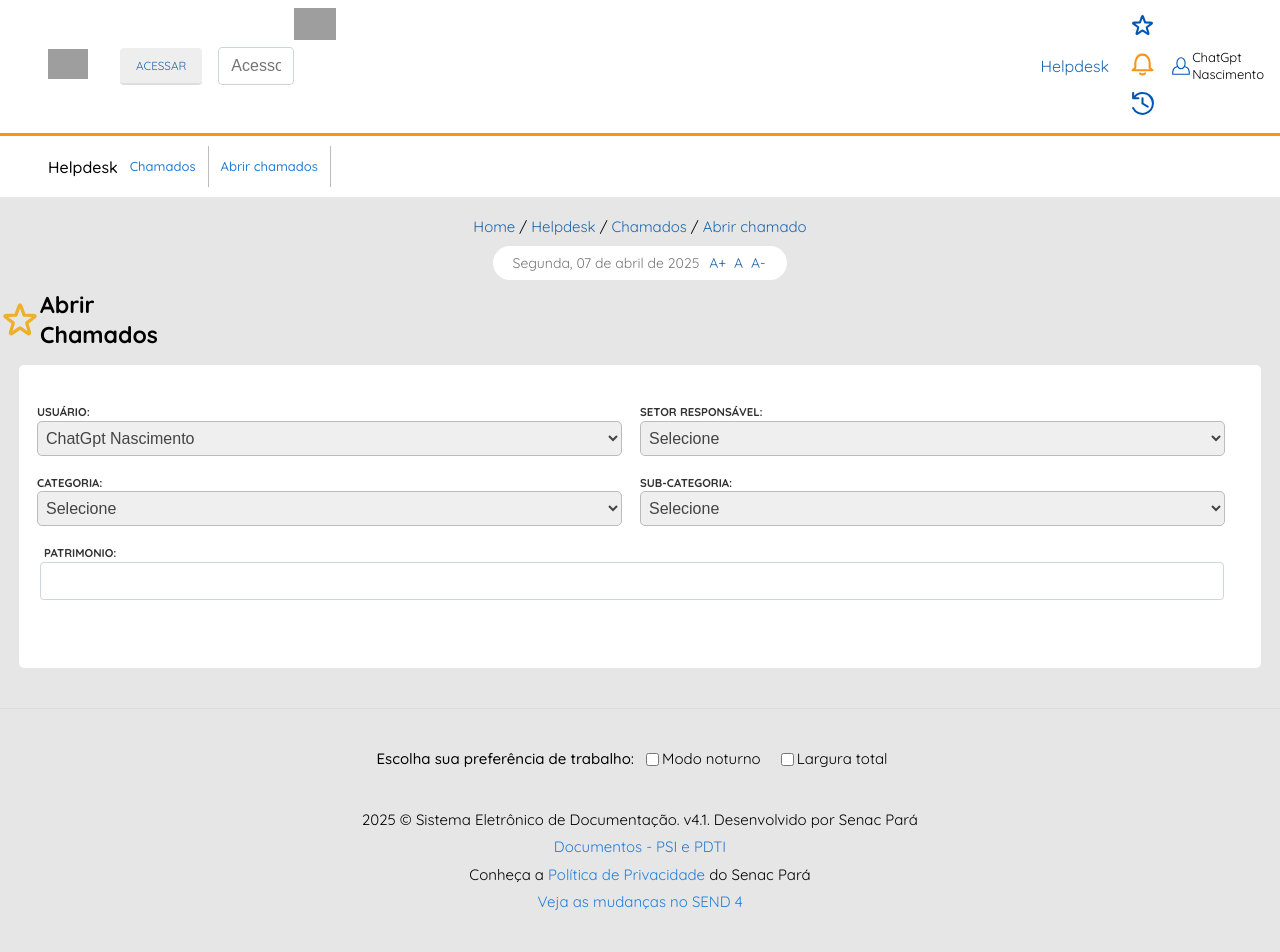
After one commit to pmoraes230/send_senac, a Django app: page /helpdesk/ in a window 1280 px wide. The commit adds this page. Run offline with Django 5.2, Linux system fonts and the light colour scheme; some libraries are stand-ins or nearby versions; grey boxes are pictures that could not be loaded.

Commit message:
criação de tela de helpdesk e finalização da home

```diff
--- /dev/null
+++ b/Send_app/static/style/helpdesk.css
@@ -0,0 +1,134 @@
+@import url('https://fonts.googleapis.com/css2?family=Quicksand:wght@300..700&display=swap');
+
+body {
+    font-family: "Quicksand", sans-serif;
+}
+
+.menu-primario {
+    padding-top: 10px;
+    padding-bottom: 10px;
+    font-size: 13px;
+    z-index: 100;
+    background: #fff;
+}
+
+.container {
+    max-width: none;
+    width: 100%;
+    margin-left: auto;
+    margin-right: auto;
+    display: flex;
+    align-items: center;
+}
+
+.navbar-brand {
+    color: #000000;
+    text-align: left;
+    display: inline-block;
+    padding-top: 3px;
+    margin: 0 0 0 2rem;
+    font-size: 16px;
+    font-weight: 500;
+}
+
+.navbar-nav {
+    display: flex;
+    padding-left: 0;
+    margin-bottom: 0;
+    list-style: none;
+}
+
+.menu-primario ul li {
+    border-right: 1px solid #bbbbbb;
+}
+
+.section_aside {
+    display: flex;
+    align-items: center;
+    justify-content: space-around;
+    gap: 63%;
+    flex-wrap: wrap;
+}
+
+.page-header, .page-header-title {
+    display: flex;
+    justify-content: center;
+    align-items: center;
+    margin-right: 64%;
+    font-size: 23px;
+    font-weight: 700;
+}
+
+/* criar chamados */
+.card {
+    background: #FFF;
+    border-radius: 5px;
+    margin-top: 15px;
+    margin-bottom: 30px;
+    border: 0;
+}
+
+.card-body {
+    flex: 1 1 auto;
+    padding: 1.25rem;
+    display: flex;
+    flex-direction: column;
+    justify-content: center;
+}
+
+.row {
+    display: flex;
+    flex-wrap: wrap;
+    margin-right: -15px;
+    margin-left: -15px;
+}
+
+.col-md-6 {
+    flex: 0 0 50%;
+    max-width: 50%;
+}
+
+.form-group {
+    margin-bottom: 1rem;
+}
+
+.subtitle {
+    text-transform: uppercase;
+    font-size: 76%;
+    color: #313131;
+    font-weight: bold;
+}
+
+.select2-hidden-accessible {
+    border: 0;
+    clip: rect(0 0 0 0);
+    clip-path: inset(50%);
+    height: 1px;
+    overflow: hidden;
+    padding: 0;
+    position: absolute;
+    width: 1px;
+    white-space: nowrap;
+}
+
+.select2-container {
+    width: 97%;
+    padding: 7px 4px;
+    border-radius: 5px;
+    border: 1px solid #bbbbbb;
+    color: #444;
+    font-size: 16px;
+}
+
+.optUser {
+    color: #000000;
+}
+
+.digits {
+    margin: 0 0rem 0 -12px;
+    width: 98.5%;
+}
+
+.patrimonio {
+    margin-left: -8px;
+}
--- a/Send_app/static/style/home.css
+++ b/Send_app/static/style/home.css
@@ -327,3 +327,107 @@ img {
     padding: .75rem;
     vertical-align: top;
 }
+
+.site_footer {
+    border-top: 1px solid #ddd;
+    padding-top: 40px;
+    padding-bottom: 20px;
+    margin-top: 40px;
+}
+
+.container_footer {
+    max-width: none;
+    width: 100%;
+    margin-left: auto;
+    margin-right: auto;
+    display: flex;
+    justify-content: center;
+    align-items: center;
+}
+
+.container_footer_footer {
+    display: flex;
+    flex-direction: column;
+    justify-content: center;
+    align-items: center;
+    margin-top: 2rem;
+}
+
+.mr-p {
+    margin: 8px;
+}
+
+.mr-2 {
+    margin-right: .5rem;
+    font-weight: 500;
+}
+
+.custom-control-inline {
+    display: inline-flex;
+    margin-right: 1rem;
+}
+
+.custom-control-label::after {
+    position: absolute;
+    top: .25rem;
+    left: 0;
+    display: block;
+    width: 1rem;
+    height: 1rem;
+    content: "";
+    background-repeat: no-repeat;
+    background-position: center center;
+    background-size: 50% 50%;
+}
+
+input[type="checkbox"],input[type="radio"]{
+    width: auto;
+    height: 15px;
+}
+
+/* dropdown */
+
+/* Estilo do cabeçalho */
+.card-header {
+    display: flex;
+    align-items: center;
+    padding: 10px;
+    cursor: pointer;
+    background-color: #e0e0e0;
+    border-bottom: 1px solid #ddd;
+}
+
+/* Estilo do ícone */
+.icon_plus {
+    width: 20px;
+    height: 20px;
+    margin-right: 10px;
+    transition: transform 0.3s ease; /* Animação para o ícone */
+}
+
+/* Estilo do título */
+.card-header h4 {
+    margin: 0;
+    font-size: 16px;
+    color: #333;
+}
+
+/* Estilo do conteúdo do dropdown */
+.card-content {
+    max-height: 0; /* Começa escondido */
+    overflow: hidden;
+    padding: 0 10px;
+    transition: max-height 0.3s ease, padding 0.3s ease; /* Animação suave */
+    background-color: #fff;
+}
+
+/* Classe para quando o dropdown está aberto */
+.card-content.open {
+    max-width: 1725px;
+    padding: 25px 0rem;
+}
+
+/* Rotação do ícone quando o dropdown está aberto (opcional) */
+.card-header.active .icon_plus {
+    transform: rotate(45deg); /* Rotaciona o ícone para parecer um "X" ou "minus" */
+}
--- /dev/null
+++ b/Send_app/templates/helpdesk.html
@@ -0,0 +1,171 @@
+{% load static %}
+
+<!DOCTYPE html>
+<html lang="pt-br">
+
+<head>
+    <meta charset="UTF-8">
+    <meta name="viewport" content="width=device-width, initial-scale=1.0">
+    <link rel="stylesheet" href="https://cdnjs.cloudflare.com/ajax/libs/meyer-reset/2.0/reset.min.css"
+        integrity="sha512-NmLkDIU1C/C88wi324HBc+S2kLhi08PN5GDeUVVVC/BVt/9Izdsc9SVeVfA1UZbY3sHUlDSyRXhCzHfr6hmPPw=="
+        crossorigin="anonymous" referrerpolicy="no-referrer" />
+    <link rel="shortcut icon" href="https://www.pa.senac.br/send4/resources/img/favicon.ico" type="image/x-icon" />
+    <link rel="stylesheet" href="{% static 'style/home.css' %}" />
+    <link rel="stylesheet" href="{% static 'style/helpdesk.css' %}">
+    <title>Abrir chamado</title>
+</head>
+
+<body>
+    <header class="container_header navbar">
+        <div class="container_acessibidades mx-3">
+            <div class="img_send ml-3">
+                <a href="{% url "home" %}"><img src="https://www.pa.senac.br/send4/resources/img/send-large.png"
+                        alt="logo_send" /></a>
+            </div>
+            <div class="btn_acessibilidades">
+                <a href="#" class="btn_acesso ml-3">Acessar</a>
+                <input type="text" placeholder="Acesso rápido" class="ml-3 form-control" />
+            </div>
+        </div>
+
+        <figure class="img-fluid center-block ml-auto logo-senac">
+            <img src="https://www.pa.senac.br/send4/resources/img/senac/logo_regional.png" alt="logo senac" />
+        </figure>
+
+        <div class="conteiner_icons navbar-nav">
+            <a href="{% url "helpdesk" %}" class="helpdesk">Helpdesk</a>
+            <div class="icons_header">
+                <img src="{% static 'icons/star_blue.svg' %}" alt="icon_star" class="icons" />
+                <img src="{% static 'icons/bell.svg' %}" alt="icon_bell" />
+                <img src="{% static 'icons/time.svg' %}" alt="icon_time" />
+            </div>
+
+            <div class="user_camp">
+                <img src="{% static 'icons/user.svg' %}" alt="icon_user" class="icon_user" />
+                <p class="name_user">ChatGpt Nascimento</p>
+            </div>
+        </div>
+    </header>
+
+    <nav class="navbar menu-primario">
+        <div class="container">
+            <span class="navbar-brand">Helpdesk</span>
+            <div class="collapse navbar-collapse" id="navbarSupportedContent">
+                <ul class="navbar-nav mr-auto">
+                    <li class="nav-item"><a href="#" class="nav-link">Chamados</a></li>
+                    <li class="nav-item"><a href="#" class="nav-link">Abrir chamados</a></li>
+                </ul>
+            </div>
+        </div>
+    </nav>
+
+    <div class="conteiner page-content">
+        <aside class="section_aside">
+            <div class="left_aside">
+                <nav class="breadcrumb">
+                    <ul>
+                        <li><a href="#">Home</a></li>
+                        <li><a href="#">Helpdesk</a></li>
+                        <li><a href="#">Chamados</a></li>
+                        <li><a href="#">Abrir chamado</a></li>
+                    </ul>
+                </nav>
+            </div>
+            <div class="right_aside">
+                <div class="meta_header">
+                    <span class="time"></span>
+                    <span class="date">Segunda, 07 de abril de 2025</span>
+                    <span class="btn-font">
+                        <a href="#" class="increaseFont">A+</a>
+                        <a href="#" class="resetFont">A</a>
+                        <a href="#" class="decreaseFont">A-</a>
+                    </span>
+                </div>
+            </div>
+
+        </aside>
+        <div class="page-header">
+            <h1 class="page-header-title">
+                <img src="{% static 'icons/star.svg' %}" alt="" />
+                Abrir Chamados
+            </h1>
+        </div>
+        <div class="card">
+            <div class="card-body">
+                <div class="row">
+                    <div class="col-md-6">
+                        <div class="form-group">
+                            <label for="id_usuario" class="subtitle">USUÁRIO:</label>
+                            <select name="id_usuario" id="id_usuario"
+                                class="required form-control-select2-hidden-accessible select2-container" tabindex="-1"
+                                aria-hidden="true">
+                                <option value="selecione">Selecione</option>
+                                <optgroup class="optUser" label="Cep Papaléo / Apoio">
+                                    <option value="919" selected="selected">ChatGpt Nascimento</option>
+                                </optgroup>
+                            </select>
+                        </div>
+                    </div>
+                    <div class="col-md-6">
+                        <div class="form-group">
+                            <label for="id_usuario" class="subtitle">SETOR RESPONSÁVEL:</label>
+                            <select name="id_usuario" id="id_usuario"
+                                class="required form-control-select2-hidden-accessible select2-container" tabindex="-1"
+                                aria-hidden="true">
+                                <option value="selecione">Selecione</option>
+                            </select>
+                        </div>
+                    </div>
+                    <div class="col-md-6">
+                        <div class="form-group">
+                            <label for="id_usuario" class="subtitle">CATEGORIA:</label>
+                            <select name="id_usuario" id="id_usuario"
+                                class="required form-control-select2-hidden-accessible select2-container" tabindex="-1"
+                                aria-hidden="true">
+                                <option value="selecione">Selecione</option>
+                            </select>
+                        </div>
+                    </div>
+                    <div class="col-md-6">
+                        <div class="form-group">
+                            <label for="id_usuario" class="subtitle">SUB-CATEGORIA:</label>
+                            <select name="id_usuario" id="id_usuario"
+                                class="required form-control-select2-hidden-accessible select2-container" tabindex="-1"
+                                aria-hidden="true">
+                                <option value="selecione" class="options">Selecione</option>
+                            </select>
+                        </div>
+                    </div>
+                </div>
+
+                <div class="form-group">
+                    <label for="patrimonio" class="subtitle patrimonio">patrimonio:</label>
+                    <input type="text" name="patrimonio" size="11" id="patrimonio" class="digits form-control">
+                </div>
+            </div>
+        </div>
+
+
+        <footer class="site_footer">
+            <div class="container_footer">
+                <span class="mr-2">Escolha sua preferência de trabalho:</span>
+                <div class="custom-control custom-checkbox custom-control-inline">
+                    <input type="checkbox" class="custom-control-input" id="check-night-mode">
+                    <label class="custom-control-label" for="check-night-mode">Modo noturno</label>
+                </div>
+                <div class="custom-control custom-checkbox custom-control-inline">
+                    <input type="checkbox" class="custom-control-input active" id="check-full-width">
+                    <label class="custom-control-label" for="check-full-width">Largura total</label>
+                </div>
+            </div>
+
+            <div class="container_footer_footer">
+                <p class="mr-p">2025 © Sistema Eletrônico de Documentação. v4.1. Desenvolvido por Senac Pará</p>
+                <a href="#" class="link-tooltip">Documentos - PSI e PDTI </a>
+                <p class="mr-p">Conheça a <a href="#">Política de Privacidade </a>do Senac Pará</p>
+                <a href="#" class="ver-novidades-send">Veja as mudanças no SEND 4</a>
+            </div>
+        </footer>
+</body>
+
+</html>
--- a/Send_app/urls.py
+++ b/Send_app/urls.py
@@ -1,7 +1,8 @@
 from django.urls import path
-from .views import login, home
+from .views import helpdesk, login, home
 
 urlpatterns = [
     path("", login, name="login"),
-    path("home/", home, name='home')
+    path("home/", home, name='home'),
+    path("helpdesk/", helpdesk, name='helpdesk')
 ]
--- a/Send_app/views.py
+++ b/Send_app/views.py
@@ -6,3 +6,6 @@ def login(request):
 
 def home(request):
     return render(request, 'home.html')
+
+def helpdesk(request):
+    return render(request, 'helpdesk.html')
```
Also changed, not shown: Send_app/static/scripts/drop_home.js (added, +26 -0 lines), Send_app/templates/home.html (+75 -26 lines).
